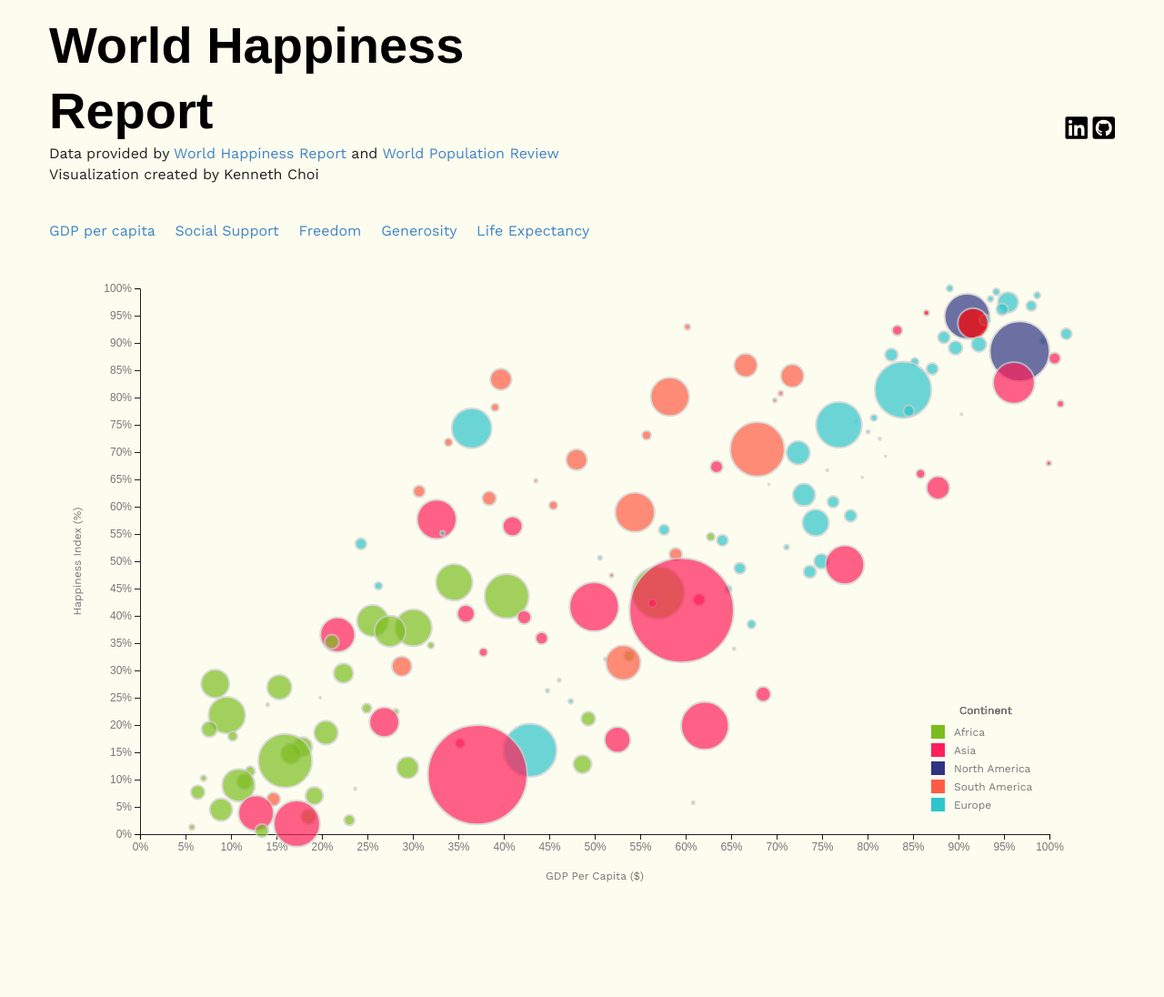
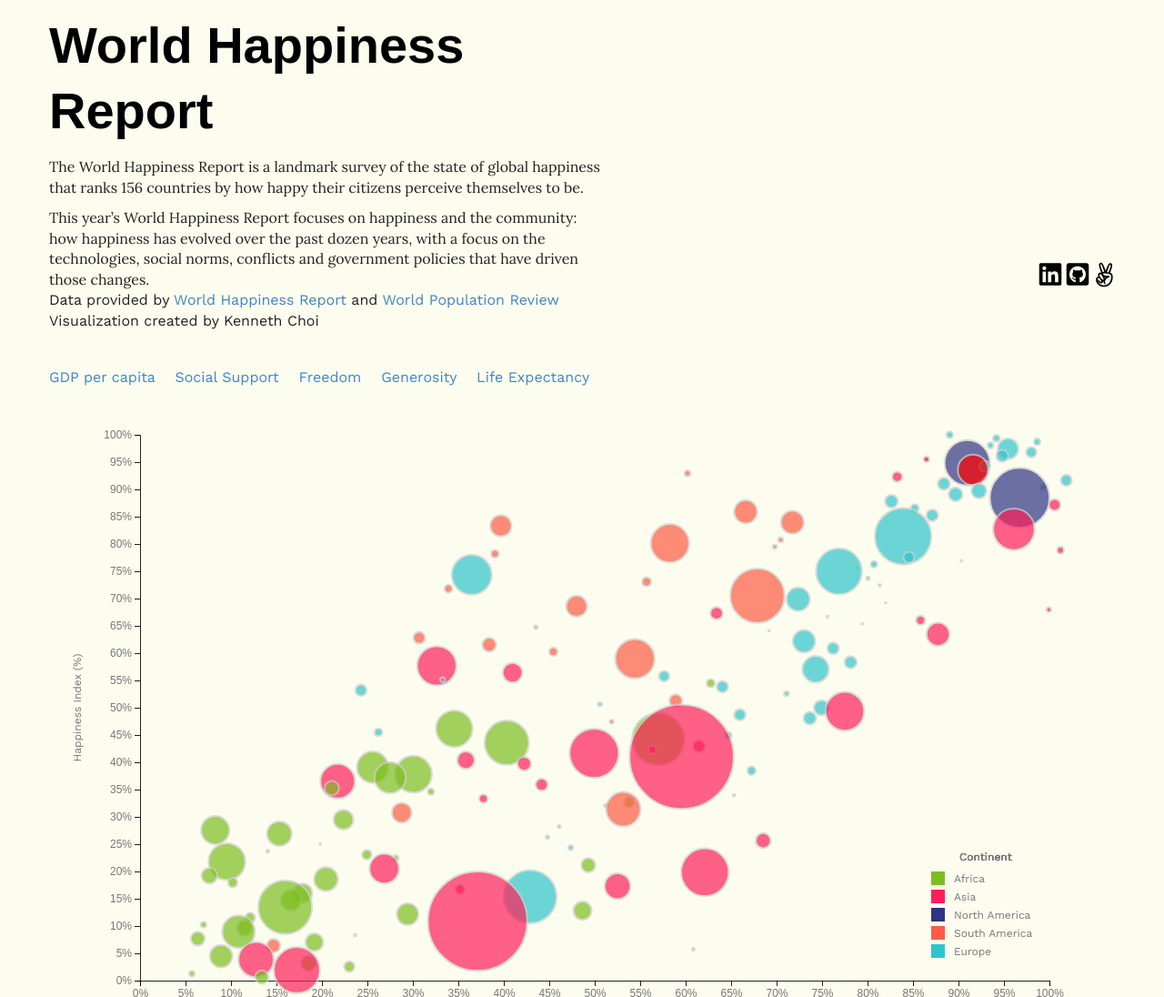
Before and after one commit to mrkchoi/WHR_data_visualization, a website built with webpack: page index.html in a window 1280 px wide. Shown: the top 1096 px of the page at 91% size. Before the commit the page ends 1067 px from the top, so only its background shows below. Built offline with nearby package versions, Linux system fonts and the light colour scheme; animation ran at ten frames a second; a web font is replaced by a local one.

Commit message:
Add angellist icon

```diff
--- a/index.html
+++ b/index.html
@@ -20,13 +20,13 @@
       <div class="header__container">
         <div class="header__content">
           <h1 class="main__header">World Happiness Report</h1>
-          <!-- <p class="main__description">
+          <p class="main__description">
             The World Happiness Report is a landmark survey of the state of global happiness that ranks 156 countries by how happy
             their citizens perceive themselves to be.
           </p>
           <p class="main__description">
             This year’s World Happiness Report focuses on happiness and the community: how happiness has evolved over the past dozen years, with a focus on the technologies, social norms, conflicts and government policies that have driven those changes.
-          </p> -->
+          </p>
         </div>
         <div class="header">
           <div class="header__link-wrapper">
@@ -35,6 +35,9 @@
             </a>
             <a href="https://github.com/mrkchoi/city_visualizer" target="_blank" class="header__link">
               <i class="fab fa-github-square"></i>
+            </a>
+            <a href="https://angel.co/kenneth-choi-1?public_profile=1" target="_blank" class="header__link">
+              <i class="fab fa-angellist"></i>
             </a>
           </div>
         </div>
```
Also changed, not shown: dist/stylesheets/style.css.
